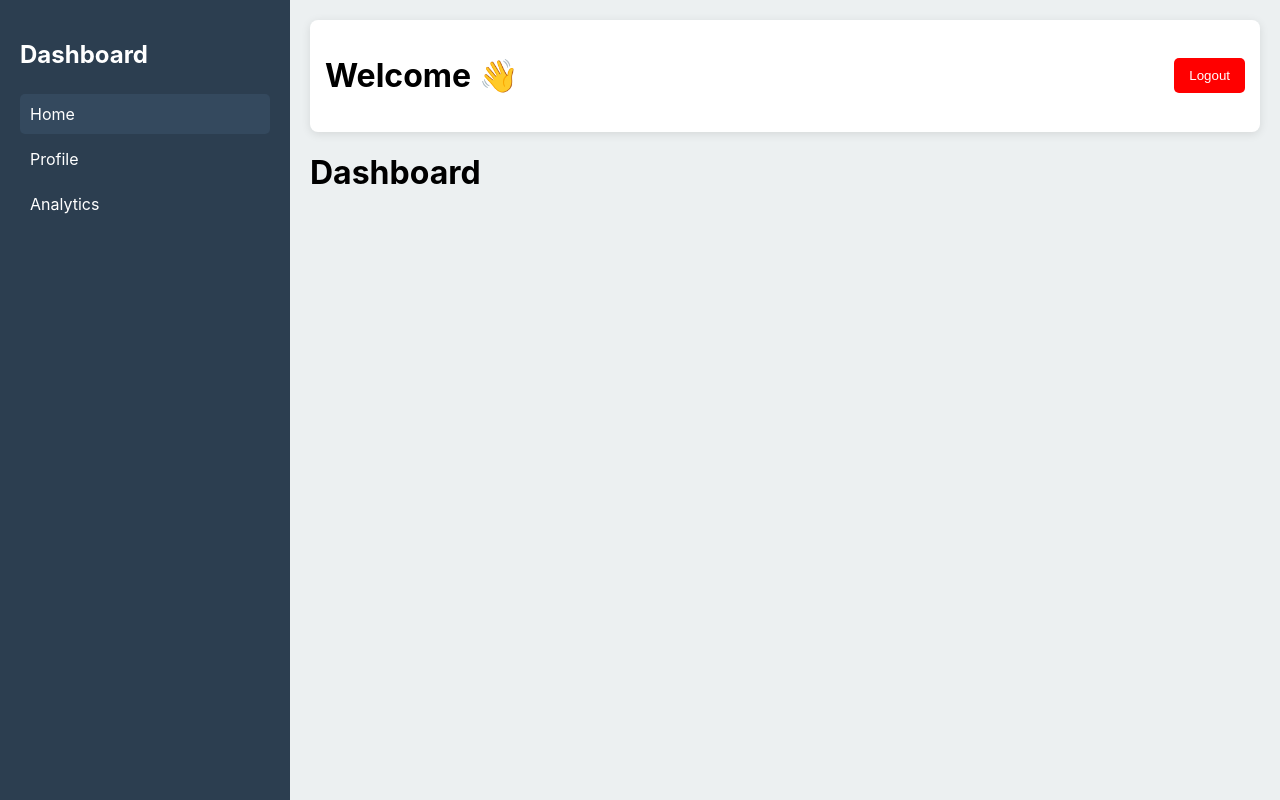
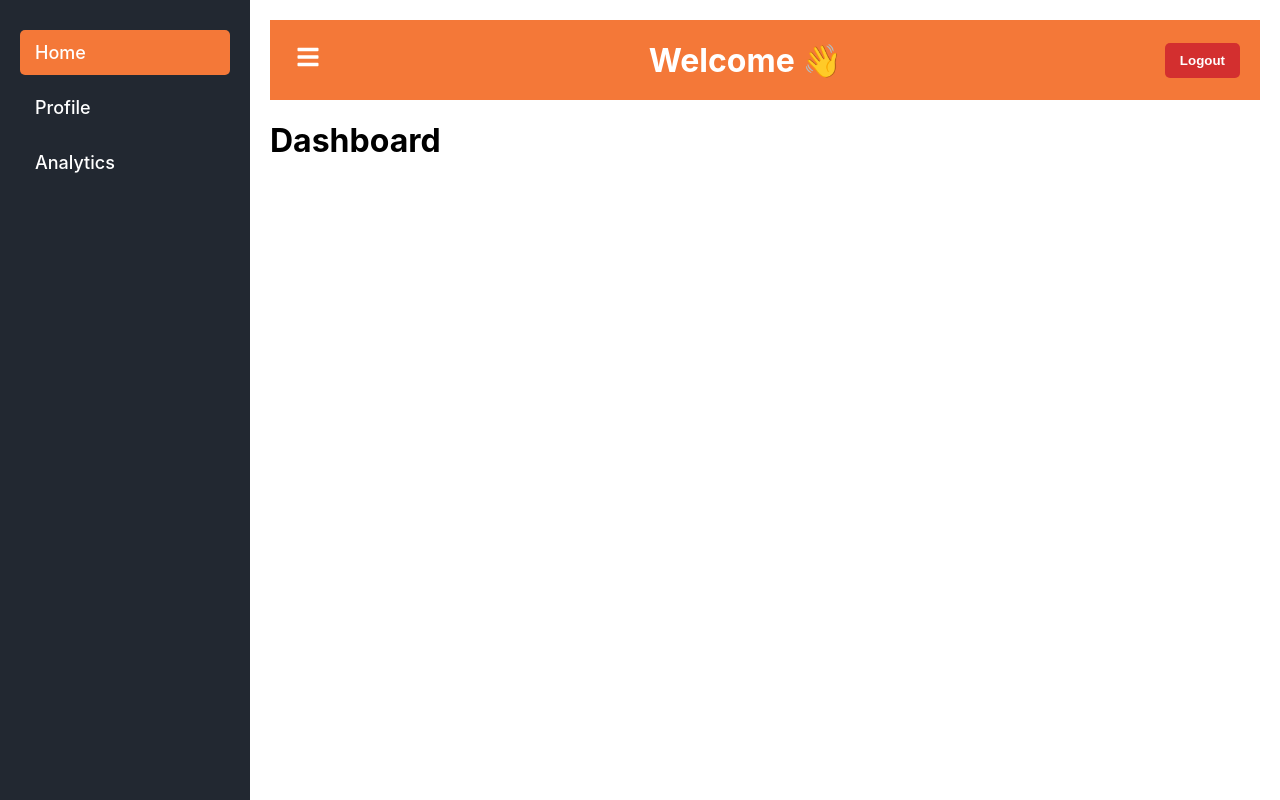
Before and after one commit to komlraj/lesgo-dashboard, a React (Create React App) app: page / in a window 1280 px wide. Built offline with nearby package versions, Linux system fonts and the light colour scheme; sample sign-in values are in the browser's storage.

Commit message:
Enhance Sidebar: Add toggle

```diff
--- a/package.json
+++ b/package.json
@@ -10,6 +10,7 @@
     "react-chartjs-2": "^5.3.0",
     "react-dom": "^19.0.0",
     "react-hook-form": "^7.54.2",
+    "react-icons": "^5.4.0",
     "react-router-dom": "^7.1.3",
     "react-scripts": "5.0.1",
     "styled-components": "^6.1.14",
--- a/src/components/Header.tsx
+++ b/src/components/Header.tsx
@@ -1,11 +1,19 @@
 import React from "react";
-import { HeaderContainer, LogoutButton } from "../styles/DashboardStyles.ts";
+import {
+  HeaderContainer,
+  LogoutButton,
+  ToggleButton,
+} from "../styles/DashboardStyles.ts";
 import { useAuthStore } from "../state/authStore.ts";
 import { useNavigate } from "react-router-dom";
+
+import { FaBars } from "react-icons/fa";
+import { useSidebarStore } from "../state/sidebarStore.ts";
 
 export default function Header() {
   const logout = useAuthStore((state) => state.logout);
   const navigate = useNavigate();
+  const { toggleSidebar } = useSidebarStore();
 
   const handleLogout = () => {
     logout();
@@ -17,6 +25,9 @@ export default function Header() {
 
   return (
     <HeaderContainer>
+      <ToggleButton onClick={toggleSidebar}>
+        <FaBars />
+      </ToggleButton>
       <h1>Welcome 👋</h1>
       <LogoutButton onClick={handleLogout}>Logout</LogoutButton>
     </HeaderContainer>
--- a/src/components/Layout.tsx
+++ b/src/components/Layout.tsx
@@ -3,12 +3,15 @@ import { Outlet } from "react-router-dom";
 import Sidebar from "../components/Sidebar.tsx";
 import Header from "../components/Header.tsx";
 import { LayoutContainer, MainContent } from "../styles/DashboardStyles.ts";
+import { useSidebarStore } from "../state/sidebarStore.ts";
 
 export default function Layout() {
+  const { isOpen } = useSidebarStore();
+
   return (
     <LayoutContainer>
       <Sidebar />
-      <MainContent>
+      <MainContent isOpen={isOpen}>
         <Header />
         <Outlet />
       </MainContent>
--- a/src/components/Sidebar.tsx
+++ b/src/components/Sidebar.tsx
@@ -1,5 +1,12 @@
 import React from "react";
-import { SidebarContainer, SidebarNavLink } from "../styles/DashboardStyles.ts";
+import { FaTimes } from "react-icons/fa";
+import {
+  SidebarContainer,
+  SidebarNavLinks,
+  SidebarNavLink,
+  CloseButton,
+} from "../styles/DashboardStyles.ts";
+import { useSidebarStore } from "../state/sidebarStore.ts";
 
 const sidebarLinks = [
   { path: "/", label: "Home" },
@@ -7,11 +14,15 @@ const sidebarLinks = [
   { path: "/analytics", label: "Analytics" },
 ];
 
-export default function Sidebar() {
+const Sidebar = () => {
+  const { isOpen, closeSidebar } = useSidebarStore();
+
   return (
-    <SidebarContainer>
-      <h2>Dashboard</h2>
-      <nav>
+    <SidebarContainer isOpen={isOpen}>
+      <CloseButton onClick={closeSidebar}>
+        <FaTimes />
+      </CloseButton>
+      <SidebarNavLinks>
         {sidebarLinks.map(({ path, label }) => (
           <SidebarNavLink
             key={path}
@@ -21,7 +32,9 @@ export default function Sidebar() {
             {label}
           </SidebarNavLink>
         ))}
-      </nav>
+      </SidebarNavLinks>
     </SidebarContainer>
   );
-}
+};
+
+export default Sidebar;
--- /dev/null
+++ b/src/state/sidebarStore.ts
@@ -0,0 +1,13 @@
+import { create } from "zustand";
+
+interface SidebarState {
+  isOpen: boolean;
+  toggleSidebar: () => void;
+  closeSidebar: () => void;
+}
+
+export const useSidebarStore = create<SidebarState>((set) => ({
+  isOpen: true,
+  toggleSidebar: () => set((state) => ({ isOpen: !state.isOpen })),
+  closeSidebar: () => set({ isOpen: false }),
+}));
--- a/src/styles/DashboardStyles.ts
+++ b/src/styles/DashboardStyles.ts
@@ -5,59 +5,114 @@ import { NavLink } from "react-router-dom";
 export const LayoutContainer = styled.div`
   display: flex;
   height: 100vh;
+  width: 100%;
 `;
 
 // Sidebar Styling
-export const SidebarContainer = styled.aside`
+export const SidebarContainer = styled.nav<{ isOpen: boolean }>`
+  background-color: #222831;
+  color: white;
+  display: ${({ isOpen }) => (isOpen ? "block" : "none")};
   width: 250px;
-  background: #2c3e50;
-  color: white;
-  padding: 20px;
+  height: 100vh;
+  position: fixed;
+  left: 0;
+  top: 0;
+  transition: width 0.3s ease-in-out;
+  z-index: 100;
+
+  @media (max-width: 768px) {
+    width: ${({ isOpen }) => (isOpen ? "100%" : "0")};
+    transform: ${({ isOpen }) =>
+      isOpen ? "translateX(0)" : "translateX(-100%)"};
+  }
+`;
+
+export const SidebarNavLinks = styled.div`
   display: flex;
   flex-direction: column;
+  padding: 20px;
 
-  h2 {
-    margin-bottom: 20px;
+  @media (max-width: 768px) {
+    padding-top: 36px;
   }
 `;
 
 export const SidebarNavLink = styled(NavLink)`
-  display: block;
   color: white;
+  font-weight: 500;
   text-decoration: none;
-  padding: 10px;
+  padding: 12px 15px;
+  font-size: 18px;
+  margin-top: 10px;
+  transition: background 0.3s;
   border-radius: 5px;
-  margin: 5px 0;
-  transition: 0.3s;
 
-  &:hover,
+  background: transparent;
+  &:hover {
+    background: #9f725a;
+  }
   &.active {
-    background: #34495e;
+    background: #f47838;
+  }
+`;
+
+export const CloseButton = styled.button`
+  display: none;
+  background: none;
+  border: none;
+  color: white;
+  font-size: 24px;
+  position: absolute;
+  right: 10px;
+  top: 10px;
+  cursor: pointer;
+
+  @media (max-width: 768px) {
+    display: block;
   }
 `;
 
 // Main Content Styling
-export const MainContent = styled.div`
-  flex: 1;
+export const MainContent = styled.main<{ isOpen: boolean }>`
+  margin-left: ${(props) => (props.isOpen ? "250px" : "0")};
   padding: 20px;
-  background: #ecf0f1;
+  transition: margin-left 0.3s ease-in-out;
+  width: 100%;
+
+  @media (max-width: 768px) {
+    margin-left: 0;
+  }
 `;
 
 // Header Styling
 export const HeaderContainer = styled.header`
   display: flex;
+  align-items: center;
   justify-content: space-between;
-  align-items: center;
-  background: white;
-  padding: 15px;
-  border-radius: 8px;
-  box-shadow: 0px 2px 10px rgba(0, 0, 0, 0.1);
+  background: #f47838;
+  padding: 10px 20px;
+  color: white;
+  height: 60px;
+`;
+
+export const ToggleButton = styled.button`
+  background: none;
+  border: none;
+  font-size: 24px;
+  cursor: pointer;
+  color: white;
+
+  &:hover {
+    color: #ddd;
+  }
 `;
 
 // Logout Button
 export const LogoutButton = styled.button`
-  background: red;
+  background: #d32f2f;
   color: white;
+  font-weight: 600;
   padding: 10px 15px;
   border: none;
   border-radius: 5px;
```
Also changed, not shown: 1 other file (tests, documents, lock files or other folders).
